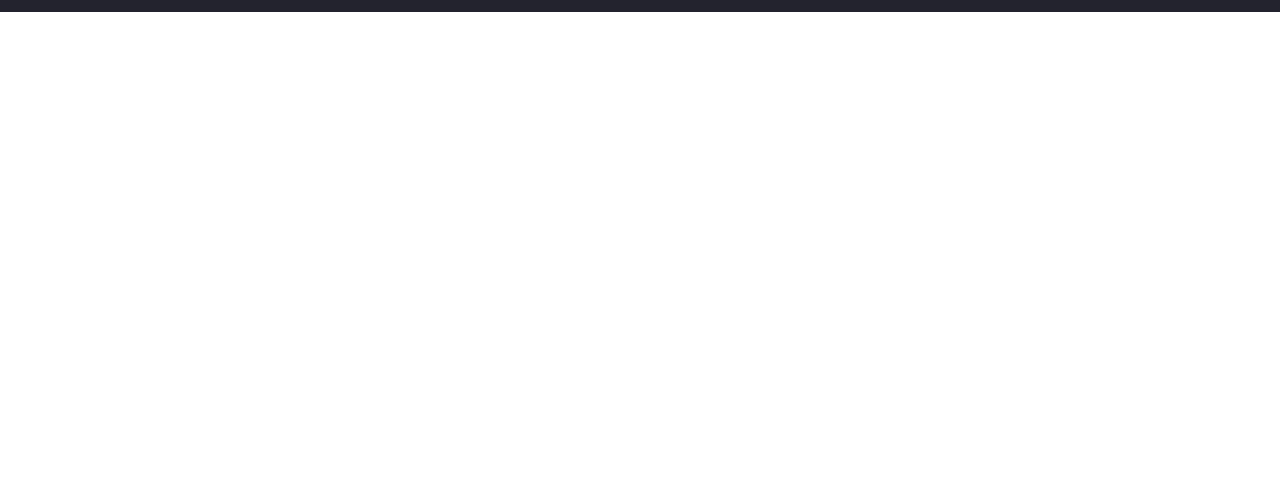
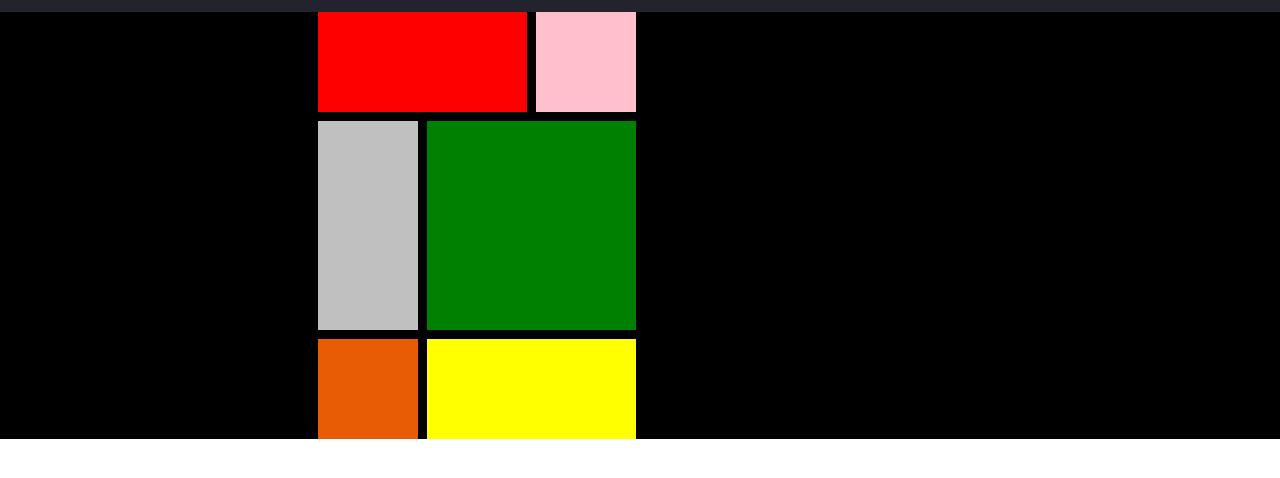
Before and after one commit to miguelitoz7/JA, a plain HTML site: page index.html in a window 1280 px wide. Shown: the part 52-530 px from the top of the page. Drawn offline with Linux system fonts and the light colour scheme.

Commit message:
feat
Fazendo os messes com o display grid

```diff
--- a/index.html
+++ b/index.html
@@ -16,6 +16,14 @@
         </nav>
     </header>
     <main>
-
+        <div class="container-grid">
+            <div class="mes" id="janeiro"></div>
+            <div class="mes" id="fevereiro"></div>
+            <div class="mes" id="março"></div>
+            <div class="mes" id="abril"></div>
+            <div class="mes" id="maio"></div>
+            <div class="mes" id="junho"></div>
+        </div>
+    </main>
 </body>
 </html>
--- a/style.css
+++ b/style.css
@@ -1,6 +1,11 @@
 * {
     margin: 0;
     padding: 0;
+}
+
+body {
+    width: 100vw;
+    height: 100vh;
 }
 
 a {
@@ -37,3 +42,55 @@ nav {
     letter-spacing: 3px;
     margin-left: 32px;
 }
+
+main {
+    height: 92vh
+}
+
+.container-grid {
+    background-color: rgb(0, 0, 0);
+    display: grid;
+    grid-template-columns: repeat(6, 100px);
+    grid-template-rows: repeat(4, 100px);
+    justify-content: center;
+    grid-gap: 9px;
+}
+
+
+div#janeiro {
+    background: red;
+    grid-column-start: 1;
+    grid-column-end: 3;
+}
+
+div#fevereiro {
+    background: pink;
+    grid-column: 3;
+}
+
+div#março {
+    background: green;
+    grid-column-start: 2;
+    grid-column-end: 4;
+    grid-row-start: 2;
+    grid-row-end: 4;
+}
+
+div#abril {
+    background: silver;
+    grid-row-start: 2;
+    grid-row-end: 4;
+}
+
+div#maio {
+    background: #e85d04;
+    grid-column: 1;
+    grid-row: 4;
+}
+
+div#junho {
+    background: yellow;
+    grid-column-start: 2;
+    grid-column-end: 4;
+    grid-row: 4;
+}
```
